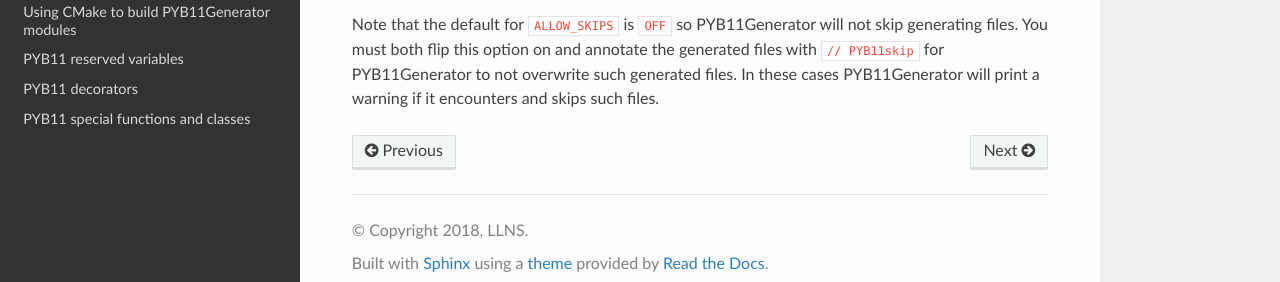
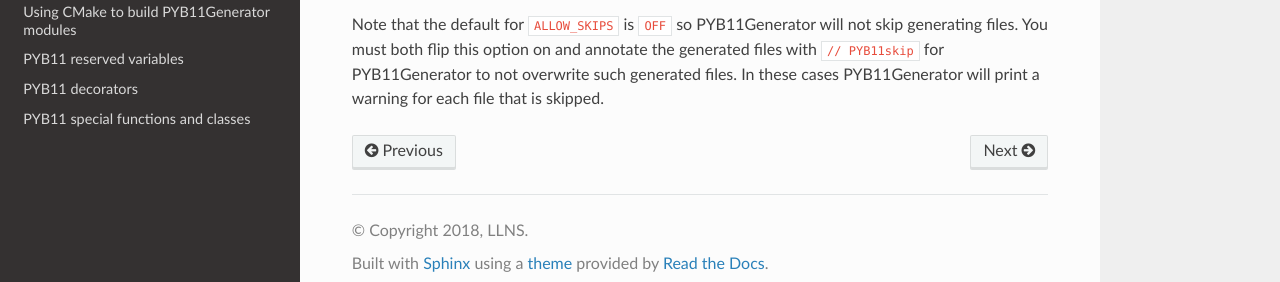
Before and after one commit to LLNL/PYB11Generator, a Sphinx documentation site: the page built from docs/complications.rst, in a window 1280 px wide and 900 px high, scrolled down 5817 px. Shown: the part 600-882 px from the top of the window. Built offline with Sphinx 7.4.7 and the Read the Docs theme 3.1.0, drawn with Linux system fonts in a browser that asks for light colours.

Commit message:
Minor doc update

```diff
--- a/docs/complications.rst
+++ b/docs/complications.rst
@@ -290,4 +290,4 @@ And add the option ``ALLOW_SKIPS ON`` to the CMake build configuration::
   PYB11Generator_add_module(...
                             ALLOW_SKIPS ON)
 
-Note that the default for ``ALLOW_SKIPS`` is ``OFF`` so PYB11Generator will not skip generating files.  You must both flip this option on and annotate the generated files with ``// PYB11skip`` for PYB11Generator to not overwrite such generated files.  In these cases PYB11Generator will print a warning if it encounters and skips such files.
+Note that the default for ``ALLOW_SKIPS`` is ``OFF`` so PYB11Generator will not skip generating files.  You must both flip this option on and annotate the generated files with ``// PYB11skip`` for PYB11Generator to not overwrite such generated files.  In these cases PYB11Generator will print a warning for each file that is skipped.
```
